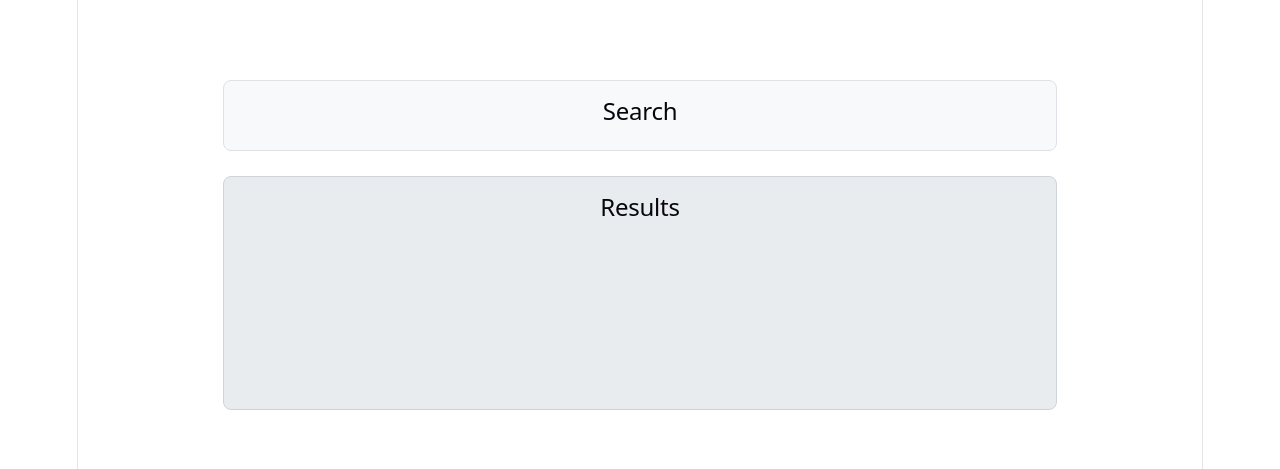
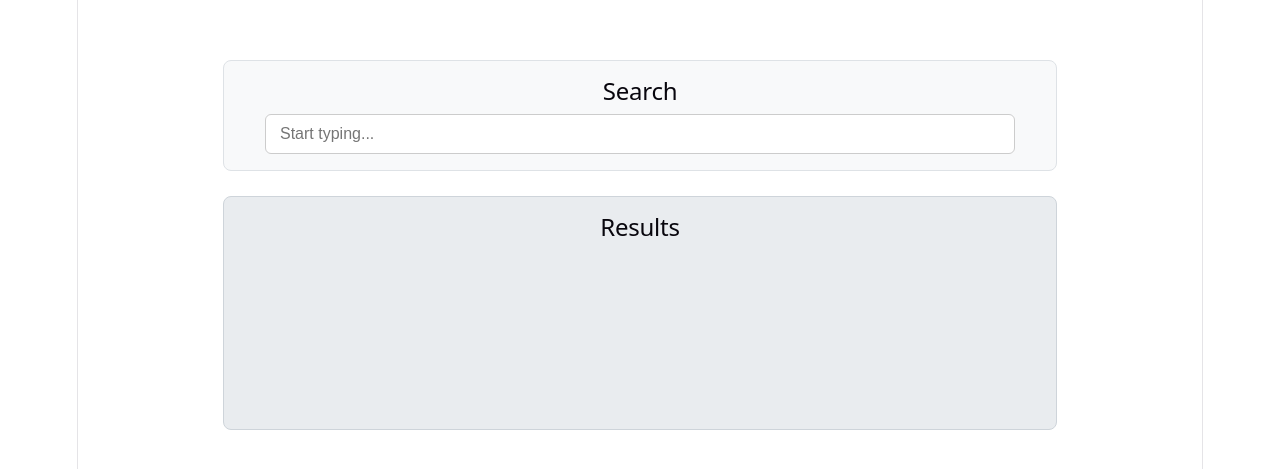
Before and after one commit to Bulbashok/react-2026Q2, a React (Vite) app in the folder class-components/: page / in a window 1280 px wide. Shown: the part 155-624 px from the top of the page. Built offline with nearby package versions, Linux system fonts and the light colour scheme.

Commit message:
feat: add search input

```diff
--- a/class-components/src/App.css
+++ b/class-components/src/App.css
@@ -27,6 +27,22 @@
   border-radius: 8px;
 }
 
+.search-input {
+  width: 90%;
+  padding: 10px 14px;
+  font-size: 16px;
+  border: 1px solid #ccc;
+  border-radius: 6px;
+  outline: none;
+  transition:
+    border-color 0.2s,
+    box-shadow 0.2s;
+}
+
+.search-input:focus {
+  border-color: #4a90e2;
+}
+
 @media (max-width: 1024px) {
   #center {
     padding: 32px 20px 24px;
--- a/class-components/src/components/ResultsSection.tsx
+++ b/class-components/src/components/ResultsSection.tsx
@@ -1,6 +1,6 @@
 import { Component } from 'react';
 
-interface Props {}
+type Props = Record<string, never>;
 
 export class ResultsSection extends Component<Props> {
   render() {
--- a/class-components/src/components/SearchSection.tsx
+++ b/class-components/src/components/SearchSection.tsx
@@ -1,12 +1,38 @@
 import { Component } from 'react';
 
-interface Props {}
+type Props = Record<string, never>;
 
-export class SearchSection extends Component<Props> {
+interface State {
+  query: string;
+}
+
+export class SearchSection extends Component<Props, State> {
+  state: State = { query: '' };
+
+  componentDidMount() {
+    const saved = localStorage.getItem('lastSearchQuery');
+    if (saved !== null) {
+      this.setState({ query: saved });
+    }
+  }
+
+  handleChange = (e: React.ChangeEvent<HTMLInputElement>) => {
+    const value = e.target.value;
+    this.setState({ query: value });
+    localStorage.setItem('lastSearchQuery', value);
+  };
+
   render() {
     return (
       <section className="search-section">
         <h2>Search</h2>
+        <input
+          className="search-input"
+          type="text"
+          value={this.state.query}
+          onChange={this.handleChange}
+          placeholder="Start typing..."
+        />
       </section>
     );
   }
```
